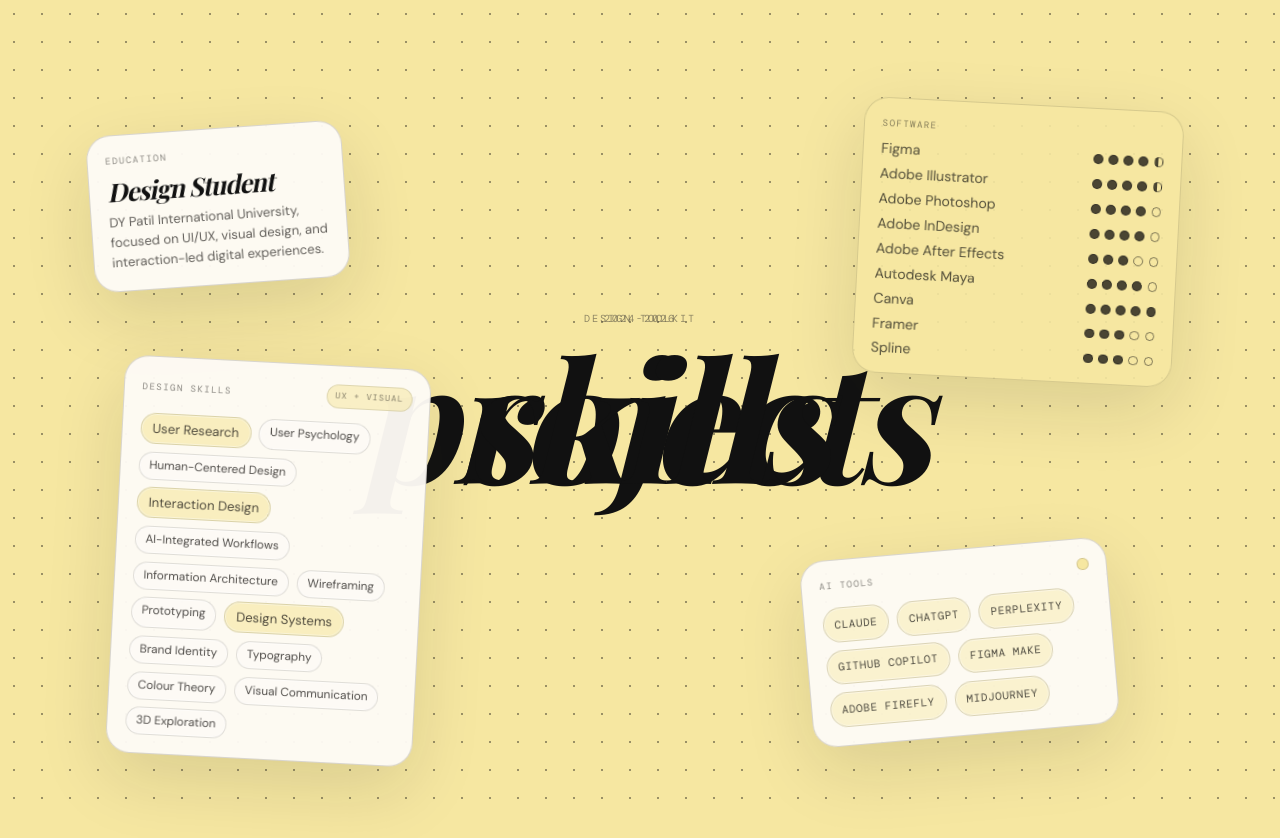
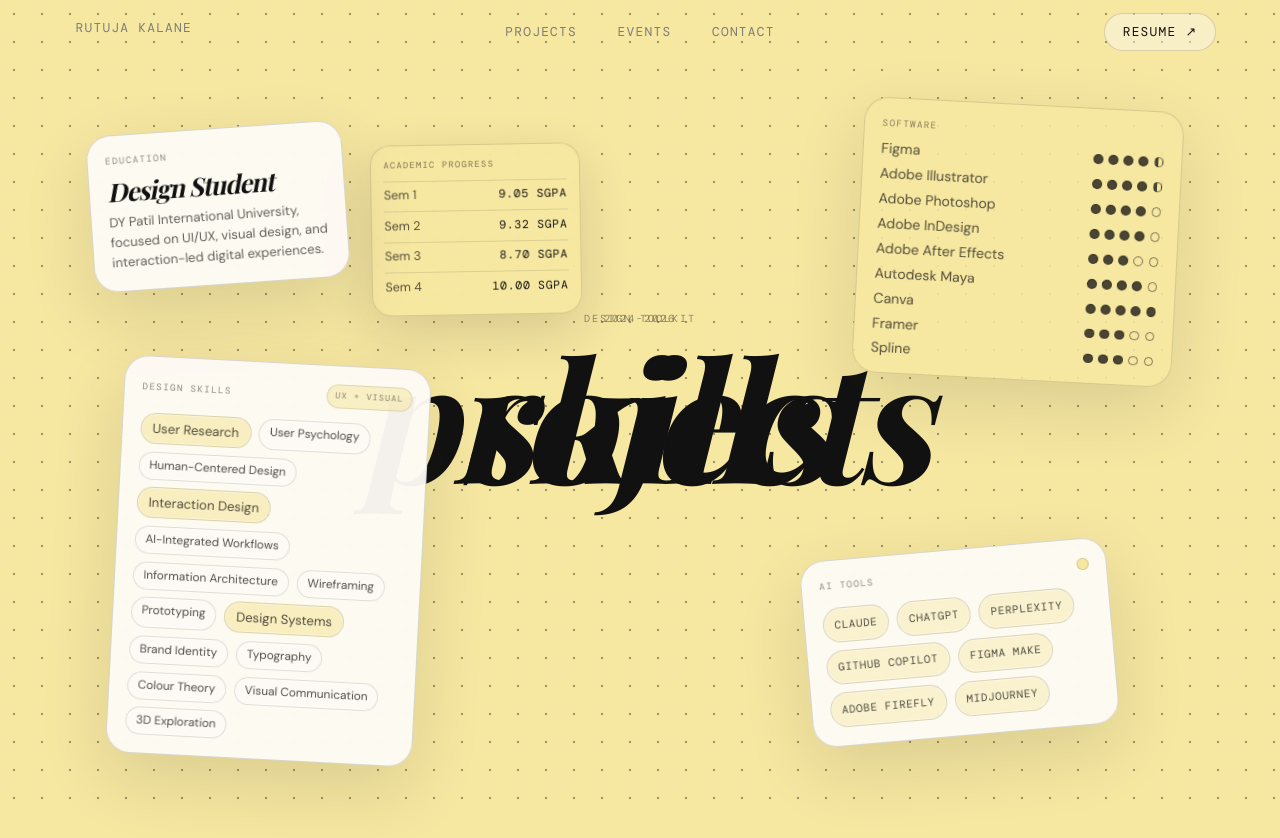
Before and after one commit to rutujaakalane/portfolio, a Next.js app: page / in a window 1280 px wide. Shown: the top 838 px of the page. Built offline with nearby package versions, Linux system fonts and the light colour scheme; a web font is replaced by a local one.

Commit message:
Make academic progress a separate skills card

```diff
--- a/app/page.tsx
+++ b/app/page.tsx
@@ -111,9 +111,13 @@
 
 /* ── Navbar ─────────────────────────────────────────────────── */
 
-const NAV_LINKS = ["About", "Projects", "Contact"];
+const NAV_LINKS = ["Projects", "Events", "Contact"];
 
 function Navbar({ visible }: { visible: boolean }) {
+  const [hoveredNav, setHoveredNav] = useState<string | null>(null);
+  const [resumeHovered, setResumeHovered] = useState(false);
+  const [nameHovered, setNameHovered] = useState(false);
+
   return (
     <motion.nav
       initial={{ opacity: 0, y: -8 }}
@@ -124,7 +128,7 @@
         top: 0,
         left: 0,
         right: 0,
-        zIndex: 1000,
+        zIndex: 50000,
         padding: "0 var(--container-px)",
         height: "64px",
         display: "grid",
@@ -134,42 +138,90 @@
       }}
     >
       <div style={{ gridColumn: "1 / 2" }}>
-        <span
-          style={{
-            fontFamily: "var(--font-mono)",
-            fontSize: "0.6875rem",
-            letterSpacing: "0.1em",
-            textTransform: "uppercase",
-            color: "var(--color-stone)",
-          }}
-        >
-          RK
-        </span>
-      </div>
-
-      <div
-        style={{
-          gridColumn: "3 / 4",
-          display: "flex",
-          alignItems: "center",
-          justifyContent: "center",
-          gap: "2rem",
-        }}
-      >
-        {NAV_LINKS.map((link) => (
   <a
-            key={link}
-            href={`#${link.toLowerCase()}`}
-            style={{
+    href="#hero"
+    onMouseEnter={() => setNameHovered(true)}
+    onMouseLeave={() => setNameHovered(false)}
+    style={{
+      position: "relative",
       fontFamily: "var(--font-mono)",
       fontSize: "0.8rem",
       letterSpacing: "0.1em",
       textTransform: "uppercase",
       color: "var(--color-stone)",
+      textDecoration: "none",
       transition: "color 200ms ease",
-            }}
-          >
-            {link}
+      whiteSpace: "nowrap",
+      padding: "0.48rem 0.72rem",
+      borderRadius: "999px",
+      overflow: "hidden",
+      display: "inline-block",
+    }}
+  >
+    {nameHovered && (
+      <motion.span
+        layoutId="name-hover-pill"
+        transition={{ duration: 0.24, ease: [0.16, 1, 0.3, 1] }}
+        style={{
+          position: "absolute",
+          inset: 0,
+          borderRadius: "999px",
+          backgroundColor: "rgba(246, 231, 161, 0.72)",
+          border: "1px solid rgba(26, 24, 20, 0.08)",
+          zIndex: 0,
+        }}
+      />
+    )}
+
+    <span style={{ position: "relative", zIndex: 1 }}>Rutuja Kalane</span>
+  </a>
+</div>
+
+      <div
+        style={{
+          gridColumn: "3 / 4",
+          display: "flex",
+          alignItems: "center",
+          justifyContent: "center",
+          gap: "1.1rem",
+        }}
+      >
+        {NAV_LINKS.map((link) => (
+  <a
+    key={link}
+    href={`#${link.toLowerCase()}`}
+    onMouseEnter={() => setHoveredNav(link)}
+    onMouseLeave={() => setHoveredNav(null)}
+    style={{
+      position: "relative",
+      fontFamily: "var(--font-mono)",
+      fontSize: "0.8rem",
+      letterSpacing: "0.1em",
+      textTransform: "uppercase",
+      color: "var(--color-stone)",
+      textDecoration: "none",
+      transition: "color 200ms ease",
+      padding: "0.48rem 0.72rem",
+      borderRadius: "999px",
+      overflow: "hidden",
+    }}
+  >
+    {hoveredNav === link && (
+      <motion.span
+        layoutId="nav-hover-pill"
+        transition={{ duration: 0.24, ease: [0.16, 1, 0.3, 1] }}
+        style={{
+          position: "absolute",
+          inset: 0,
+          borderRadius: "999px",
+          backgroundColor: "rgba(246, 231, 161, 0.72)",
+          border: "1px solid rgba(26, 24, 20, 0.08)",
+          zIndex: -1,
+        }}
+      />
+    )}
+
+    <span style={{ position: "relative", zIndex: 1 }}>{link}</span>
   </a>
 ))}
       </div>
@@ -181,23 +233,44 @@
           justifyContent: "flex-end",
         }}
       >
-        <button
-          disabled
-          style={{
+        <a
+  href="/resume.pdf"
+  target="_blank"
+  rel="noreferrer"
+  onMouseEnter={() => setResumeHovered(true)}
+  onMouseLeave={() => setResumeHovered(false)}
+  style={{
+    position: "relative",
     fontFamily: "var(--font-mono)",
     fontSize: "0.8rem",
     letterSpacing: "0.1em",
     textTransform: "uppercase",
     color: "var(--color-ink)",
-            border: "1px solid var(--color-sand)",
+    border: "1px solid rgba(26, 24, 20, 0.16)",
     padding: "0.5rem 1.1rem",
     borderRadius: "999px",
-            background: "transparent",
-            opacity: 0.5,
-          }}
-        >
-          Resume ↗
-        </button>
+    background: "rgba(253, 250, 245, 0.44)",
+    textDecoration: "none",
+    overflow: "hidden",
+  }}
+>
+  {resumeHovered && (
+    <motion.span
+      layoutId="resume-hover-pill"
+      transition={{ duration: 0.24, ease: [0.16, 1, 0.3, 1] }}
+      style={{
+        position: "absolute",
+        inset: 0,
+        borderRadius: "999px",
+        backgroundColor: "rgba(246, 231, 161, 0.72)",
+        border: "1px solid rgba(26, 24, 20, 0.08)",
+        zIndex: 0,
+      }}
+    />
+  )}
+
+  <span style={{ position: "relative", zIndex: 1 }}>Resume ↗</span>
+</a>
       </div>
     </motion.nav>
   );
@@ -1414,7 +1487,6 @@
 
 function Skills() {
   const sectionRef = useRef<HTMLElement>(null);
-  const [showAcademicProgress, setShowAcademicProgress] = useState(false);
 
   const { scrollYProgress } = useScroll({
     target: sectionRef,
@@ -1606,8 +1678,6 @@
 
         {/* Education card */}
         <motion.div
-          onMouseEnter={() => setShowAcademicProgress(true)}
-          onMouseLeave={() => setShowAcademicProgress(false)}
           style={{
             position: "fixed",
             left: "7vw",
@@ -1666,26 +1736,25 @@
             DY Patil International University, focused on UI/UX, visual design,
             and interaction-led digital experiences.
           </p>
-
-          <AnimatePresence>
-            {showAcademicProgress && (
+        </motion.div>
+
+{/* Academic Progress card */}
 <motion.div
-                initial={{ opacity: 0, y: 12, scale: 0.96 }}
-                animate={{ opacity: 1, y: 0, scale: 1 }}
-                exit={{ opacity: 0, y: 10, scale: 0.96 }}
-                transition={{ duration: 0.22, ease: [0.16, 1, 0.3, 1] }}
-                style={{
-                  position: "absolute",
-                  left: "calc(100% + 0.9rem)",
-                  top: "50%",
-                  transform: "translateY(-50%)",
+  style={{
+    position: "fixed",
+    left: "clamp(310px, 29vw, 470px)",
+    top: "18vh",
+    x: educationX,
+    y: educationY,
+    rotate: -1,
+    opacity: educationOpacity,
     width: "210px",
-                  borderRadius: "16px",
+    borderRadius: "20px",
     backgroundColor: "rgba(246, 231, 161, 0.96)",
     border: "1px solid rgba(26, 24, 20, 0.14)",
-                  boxShadow: "0 16px 42px rgba(26, 24, 20, 0.14)",
-                  padding: "0.68rem",
-                  zIndex: 9000,
+    boxShadow: "0 18px 52px rgba(26, 24, 20, 0.14)",
+    padding: "0.78rem",
+    zIndex: 7190,
     pointerEvents: "none",
   }}
 >
@@ -1696,7 +1765,7 @@
       letterSpacing: "0.14em",
       textTransform: "uppercase",
       color: "rgba(26, 24, 20, 0.55)",
-                    margin: "0 0 0.45rem",
+      margin: "0 0 0.5rem",
     }}
   >
     academic progress
@@ -1715,7 +1784,7 @@
         alignItems: "center",
         justifyContent: "space-between",
         gap: "1rem",
-                      padding: "0.28rem 0",
+        padding: "0.3rem 0",
         borderTop: "1px solid rgba(26, 24, 20, 0.12)",
       }}
     >
@@ -1742,9 +1811,8 @@
     </div>
   ))}
 </motion.div>
-            )}
-          </AnimatePresence>
-        </motion.div>
+
+{/* Software card */}
 
         {/* Software card */}
         <motion.div
```
Lines whose indentation alone changed are shown as unchanged.
